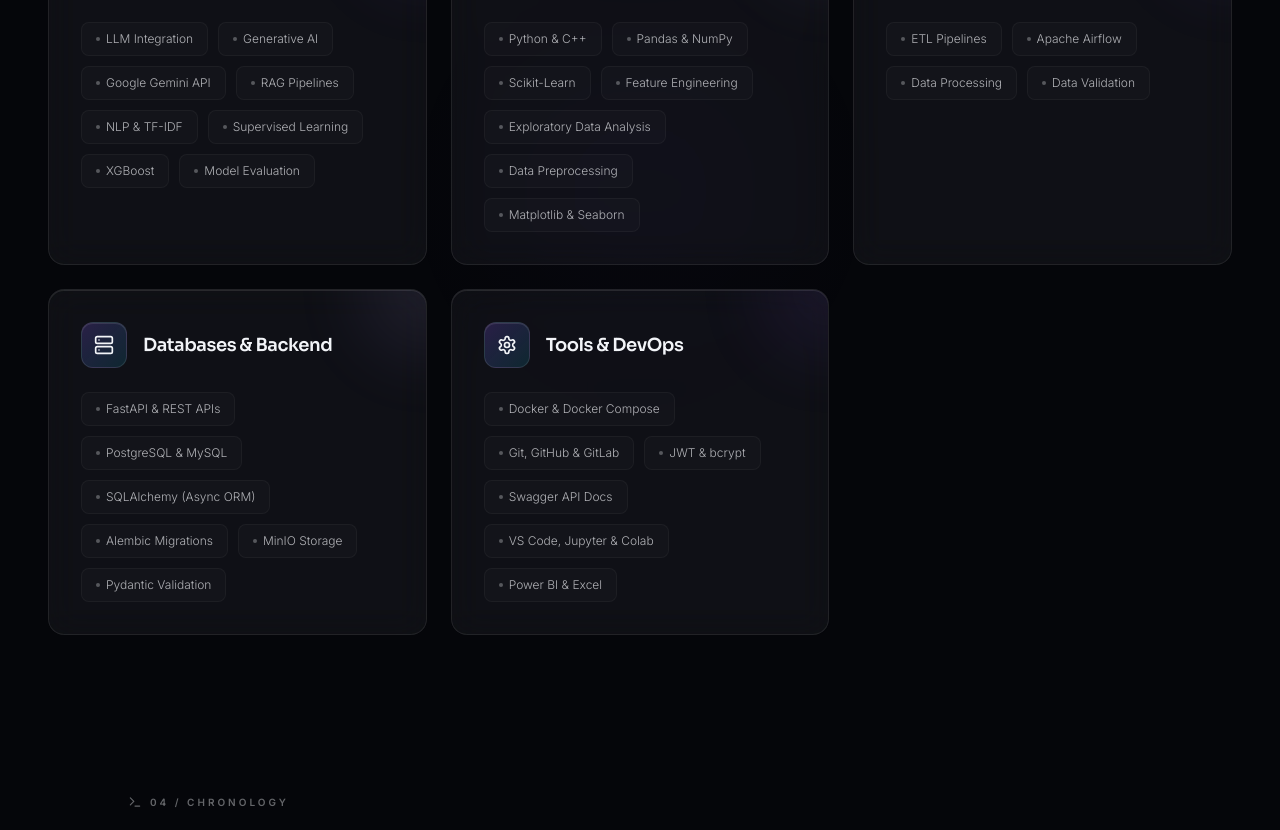
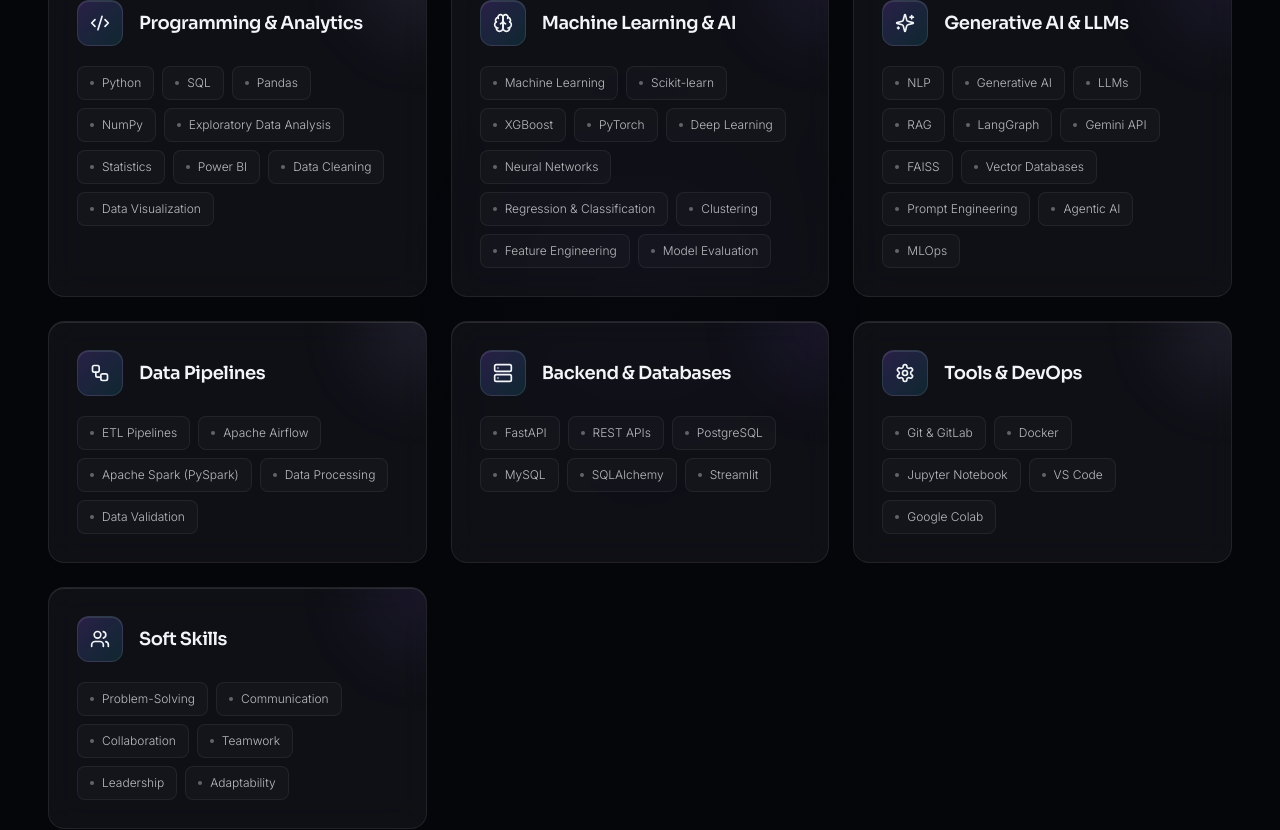
Before and after one commit to shivampathak2812/Portfolio-My, a Next.js app: page / in a window 1280 px wide. Shown: the part 3000-3830 px from the top of the page. Built offline with nearby package versions, Linux system fonts and the light colour scheme; no server answers.

Commit message:
Align portfolio skill matrix with resume

```diff
--- a/components/Skills.tsx
+++ b/components/Skills.tsx
@@ -2,7 +2,18 @@
 
 import React, { useRef, useMemo } from "react";
 import { motion } from "framer-motion";
-import { Brain, Database, Server, Settings, Terminal, Workflow } from "lucide-react";
+import {
+  Brain,
+  Database,
+  Server,
+  Settings,
+  Terminal,
+  Workflow,
+  Code2,
+  BarChart3,
+  Sparkles,
+  Users,
+} from "lucide-react";
 
 // Detect touch device once at module level
 const IS_TOUCH = typeof navigator !== "undefined" && navigator.maxTouchPoints > 0;
@@ -15,31 +26,26 @@
   title: string;
   icon: React.ReactNode;
   skills: SkillItem[];
-  accentColor: string; // Tailored glow color class e.g., 'accent-cinematic' or 'accent-soft'
+  accentColor: string;
 }
 
-// 1. Unified Skill Card Component with Localized Cursor Spotlight Glow
+// One consistent skill-card treatment, with a subtle cursor spotlight on desktop.
 function SkillCard({ category }: { category: SkillCategory; idx: number }) {
   const cardRef = useRef<HTMLDivElement>(null);
 
   const handleMouseMove = (e: React.MouseEvent<HTMLDivElement>) => {
-    // Skip expensive coordinate math on touch screens — no visible spotlight anyway
     if (IS_TOUCH || !cardRef.current) return;
-    const card = cardRef.current;
-    const rect = card.getBoundingClientRect();
-    const x = e.clientX - rect.left;
-    const y = e.clientY - rect.top;
-
-    card.style.setProperty("--card-mouse-x", `${x}px`);
-    card.style.setProperty("--card-mouse-y", `${y}px`);
+    const rect = cardRef.current.getBoundingClientRect();
+    cardRef.current.style.setProperty("--card-mouse-x", `${e.clientX - rect.left}px`);
+    cardRef.current.style.setProperty("--card-mouse-y", `${e.clientY - rect.top}px`);
   };
 
   const itemVariants = {
-    hidden: { y: 30, opacity: 0 },
+    hidden: { y: 24, opacity: 0 },
     visible: {
       y: 0,
       opacity: 1,
-      transition: { duration: 0.7, ease: [0.16, 1, 0.3, 1] as [number, number, number, number] },
+      transition: { duration: 0.6, ease: [0.16, 1, 0.3, 1] as [number, number, number, number] },
     },
   };
 
@@ -48,59 +54,36 @@
       ref={cardRef}
       variants={itemVariants}
       onMouseMove={handleMouseMove}
-      whileHover={{ y: -2, scale: 1.002 }}
-      transition={{ type: "spring", stiffness: 200, damping: 20 }}
-      className="relative rounded-2xl glass-panel border border-white/5 p-6 md:p-8 cursor-pointer select-none overflow-hidden group"
-      style={{
-        perspective: "1000px",
-      }}
+      whileHover={{ y: -3 }}
+      transition={{ type: "spring", stiffness: 200, damping: 22 }}
+      className="relative rounded-2xl glass-panel border border-white/5 p-6 md:p-7 select-none overflow-hidden group"
+      style={{ perspective: "1000px" }}
     >
-      {/* Dynamic Cursor Spotlight Overlay */}
       <div
         className="absolute inset-0 opacity-0 group-hover:opacity-100 pointer-events-none transition-opacity duration-300 z-0"
         style={{
-          background: `radial-gradient(
-            220px circle at var(--card-mouse-x, 0px) var(--card-mouse-y, 0px),
-            ${category.accentColor === "orange" ? "rgba(6, 182, 212, 0.05)" : "rgba(139, 92, 246, 0.05)"},
-            rgba(139, 92, 246, 0.012) 50%,
-            transparent 100%
-          )`,
+          background: `radial-gradient(220px circle at var(--card-mouse-x, 0px) var(--card-mouse-y, 0px), ${category.accentColor === "cyan" ? "rgba(6, 182, 212, 0.07)" : "rgba(139, 92, 246, 0.07)"}, transparent 75%)`,
         }}
       />
-
-      {/* Decorative Corner Glow */}
-      <div
-        className={`absolute -top-16 -right-16 w-32 h-32 rounded-full opacity-10 blur-2xl group-hover:scale-125 transition-transform duration-500 pointer-events-none ${
-          category.accentColor === "orange" ? "bg-accent-soft" : "bg-accent-cinematic"
-        }`}
-      />
-
-      {/* Card Contents */}
+      <div className={`absolute -top-16 -right-16 w-32 h-32 rounded-full opacity-10 blur-2xl group-hover:scale-125 transition-transform duration-500 pointer-events-none ${category.accentColor === "cyan" ? "bg-accent-soft" : "bg-accent-cinematic"}`} />
       <div className="relative z-10">
-        {/* Header Icon + Name */}
-        <div className="flex items-center space-x-4 mb-6">
-          <div
-            className="aurora-icon p-3 rounded-xl transition-all duration-300"
-          >
+        <div className="flex items-center space-x-4 mb-5">
+          <div className="aurora-icon p-3 rounded-xl transition-all duration-300">
             {category.icon}
           </div>
           <h3 className="font-display font-semibold text-base md:text-lg tracking-tight text-white">
             {category.title}
           </h3>
         </div>
-
-        {/* Bullet Skills Badges Grid */}
-        <div className="flex flex-wrap gap-2.5">
+        <div className="flex flex-wrap gap-2">
           {category.skills.map((skill) => (
-            <div
+            <span
               key={skill.name}
-              className="px-3.5 py-2 rounded-lg text-xs font-light text-white/70 bg-white/[0.02] border border-white/[0.04] group-hover:bg-white/[0.04] group-hover:border-white/[0.08] group-hover:text-white transition-all duration-300 flex items-center space-x-1.5"
+              className="px-3 py-2 rounded-lg text-xs font-light text-white/75 bg-white/[0.025] border border-white/[0.06] group-hover:bg-white/[0.045] group-hover:border-white/[0.1] group-hover:text-white transition-all duration-300 inline-flex items-center gap-2"
             >
-              <span
-                className="w-1 h-1 rounded-full bg-white/30 group-hover:bg-white/60"
-              />
-              <span>{skill.name}</span>
-            </div>
+              <span className="w-1 h-1 rounded-full bg-white/35 group-hover:bg-white/70" />
+              {skill.name}
+            </span>
           ))}
         </div>
       </div>
@@ -108,76 +91,110 @@
   );
 }
 
-// Memoize SkillCard to prevent unnecessary re-renders
 const MemoizedSkillCard = React.memo(SkillCard);
 
 export default function Skills() {
-  // Memoize static categories data to prevent re-creation on each render
+  // Categories mirror the resume so visitors see the same, scannable skill taxonomy.
   const categories: SkillCategory[] = useMemo(() => [
     {
-      title: "AI, ML & GenAI",
+      title: "Programming & Analytics",
+      icon: <Code2 className="w-5 h-5" />,
+      accentColor: "cyan",
+      skills: [
+        { name: "Python" },
+        { name: "SQL" },
+        { name: "Pandas" },
+        { name: "NumPy" },
+        { name: "Exploratory Data Analysis" },
+        { name: "Statistics" },
+        { name: "Power BI" },
+        { name: "Data Cleaning" },
+        { name: "Data Visualization" },
+      ],
+    },
+    {
+      title: "Machine Learning & AI",
       icon: <Brain className="w-5 h-5" />,
       accentColor: "purple",
       skills: [
-        { name: "LLM Integration" },
-        { name: "Generative AI" },
-        { name: "Google Gemini API" },
-        { name: "RAG Pipelines" },
-        { name: "NLP & TF-IDF" },
-        { name: "Supervised Learning" },
+        { name: "Machine Learning" },
+        { name: "Scikit-learn" },
         { name: "XGBoost" },
+        { name: "PyTorch" },
+        { name: "Deep Learning" },
+        { name: "Neural Networks" },
+        { name: "Regression & Classification" },
+        { name: "Clustering" },
+        { name: "Feature Engineering" },
         { name: "Model Evaluation" },
       ],
     },
     {
-      title: "Data Science & Analysis",
-      icon: <Database className="w-5 h-5" />,
-      accentColor: "orange",
+      title: "Generative AI & LLMs",
+      icon: <Sparkles className="w-5 h-5" />,
+      accentColor: "purple",
       skills: [
-        { name: "Python & C++" },
-        { name: "Pandas & NumPy" },
-        { name: "Scikit-Learn" },
-        { name: "Feature Engineering" },
-        { name: "Exploratory Data Analysis" },
-        { name: "Data Preprocessing" },
-        { name: "Matplotlib & Seaborn" },
+        { name: "NLP" },
+        { name: "Generative AI" },
+        { name: "LLMs" },
+        { name: "RAG" },
+        { name: "LangGraph" },
+        { name: "Gemini API" },
+        { name: "FAISS" },
+        { name: "Vector Databases" },
+        { name: "Prompt Engineering" },
+        { name: "Agentic AI" },
+        { name: "MLOps" },
       ],
     },
     {
-      title: "Data Engineering",
+      title: "Data Pipelines",
       icon: <Workflow className="w-5 h-5" />,
-      accentColor: "purple",
+      accentColor: "cyan",
       skills: [
         { name: "ETL Pipelines" },
         { name: "Apache Airflow" },
+        { name: "Apache Spark (PySpark)" },
         { name: "Data Processing" },
         { name: "Data Validation" },
       ],
     },
     {
-      title: "Databases & Backend",
+      title: "Backend & Databases",
       icon: <Server className="w-5 h-5" />,
-      accentColor: "orange",
+      accentColor: "purple",
       skills: [
-        { name: "FastAPI & REST APIs" },
-        { name: "PostgreSQL & MySQL" },
-        { name: "SQLAlchemy (Async ORM)" },
-        { name: "Alembic Migrations" },
-        { name: "MinIO Storage" },
-        { name: "Pydantic Validation" },
+        { name: "FastAPI" },
+        { name: "REST APIs" },
+        { name: "PostgreSQL" },
+        { name: "MySQL" },
+        { name: "SQLAlchemy" },
+        { name: "Streamlit" },
       ],
     },
     {
       title: "Tools & DevOps",
       icon: <Settings className="w-5 h-5" />,
+      accentColor: "cyan",
+      skills: [
+        { name: "Git & GitLab" },
+        { name: "Docker" },
+        { name: "Jupyter Notebook" },
+        { name: "VS Code" },
+        { name: "Google Colab" },
+      ],
+    },
+    {
+      title: "Soft Skills",
+      icon: <Users className="w-5 h-5" />,
       accentColor: "purple",
       skills: [
-        { name: "Docker & Docker Compose" },
-        { name: "Git, GitHub & GitLab" },
-        { name: "JWT & bcrypt" },
-        { name: "Swagger API Docs" },
-        { name: "VS Code, Jupyter & Colab" },
-        { name: "Power BI & Excel" },
+        { name: "Problem-Solving" },
+        { name: "Communication" },
+        { name: "Collaboration" },
+        { name: "Teamwork" },
+        { name: "Leadership" },
+        { name: "Adaptability" },
       ],
     },
   ], []);
@@ -186,10 +203,7 @@
     hidden: { opacity: 0 },
     visible: {
       opacity: 1,
-      transition: {
-        staggerChildren: 0.1,
-        delayChildren: 0.15,
-      },
+      transition: { staggerChildren: 0.08, delayChildren: 0.1 },
     },
   };
 
@@ -198,28 +212,30 @@
       id="skills"
       className="relative w-full fluid-py-section overflow-hidden px-6 md:px-12"
     >
-      {/* Atmospheric glow blobs */}
-      <div className="absolute top-1/2 left-1/2 transform -translate-x-1/2 -translate-y-1/2 w-[500px] h-[500px] bg-radial from-accent-cinematic/[0.02] to-transparent to-70% pointer-events-none z-0" />
-
+      <div className="absolute top-1/2 left-1/2 -translate-x-1/2 -translate-y-1/2 w-[500px] h-[500px] bg-radial from-accent-cinematic/[0.02] to-transparent to-70% pointer-events-none z-0" />
       <div className="relative z-10 max-w-7xl mx-auto">
-        {/* Section Header */}
-        <div className="text-left mb-16 md:mb-20 max-w-2xl">
-          <div className="text-[10px] tracking-[0.3em] font-semibold text-white/40 mb-3 flex items-center space-x-2">
+        <div className="text-left mb-12 md:mb-16 max-w-2xl">
+          <div className="text-[10px] tracking-[0.3em] font-semibold text-white/40 mb-3 flex items-center gap-2">
             <Terminal className="w-3.5 h-3.5" />
             <span>03 / SKILL MATRIX</span>
           </div>
           <h2 className="font-display font-semibold fluid-section-title leading-tight text-white tracking-tight">
-            Expertise & <span className="bg-clip-text text-transparent bg-gradient-to-r from-white via-white to-white/70">Technologies</span>.
+            Expertise &{" "}
+            <span className="bg-clip-text text-transparent bg-gradient-to-r from-white via-white to-white/70">
+              Technologies
+            </span>
+            .
           </h2>
+          <p className="mt-4 text-sm md:text-base text-white/55 leading-relaxed max-w-xl">
+            A structured overview of the programming, analytics, AI, data engineering, backend, and collaboration skills listed on my resume.
+          </p>
         </div>
-
-        {/* Skill Matrix Staggered Grid */}
         <motion.div
           variants={containerVariants}
           initial="hidden"
           whileInView="visible"
           viewport={{ once: true, margin: "-80px" }}
-          className="grid grid-cols-1 md:grid-cols-2 lg:grid-cols-3 gap-6"
+          className="grid grid-cols-1 md:grid-cols-2 lg:grid-cols-3 gap-5 md:gap-6"
         >
           {categories.map((category, idx) => (
             <MemoizedSkillCard key={category.title} category={category} idx={idx} />
```
